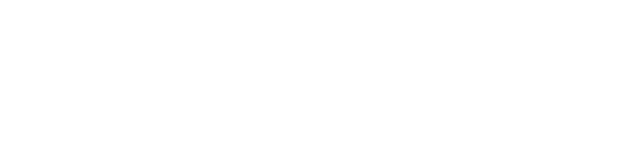
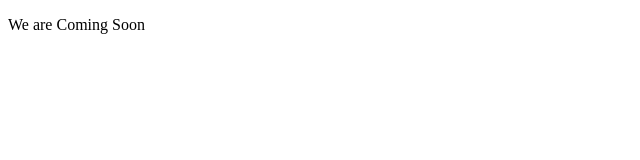
Before and after one commit to kushagra0207/GLA_Web_Exam, a plain HTML site: page index.html in a window 1280 px wide. Shown: the whole page, without its empty margins (0-640 px from the left). Drawn offline with Linux system fonts and the light colour scheme.

Commit message:
commit to declare

```diff
--- a/index.html
+++ b/index.html
@@ -7,6 +7,7 @@
     <title>Gla Website Exam</title>
 </head>
 <body>
+    <p> We are Coming Soon</p>
 
 </body>
 </html>
```
